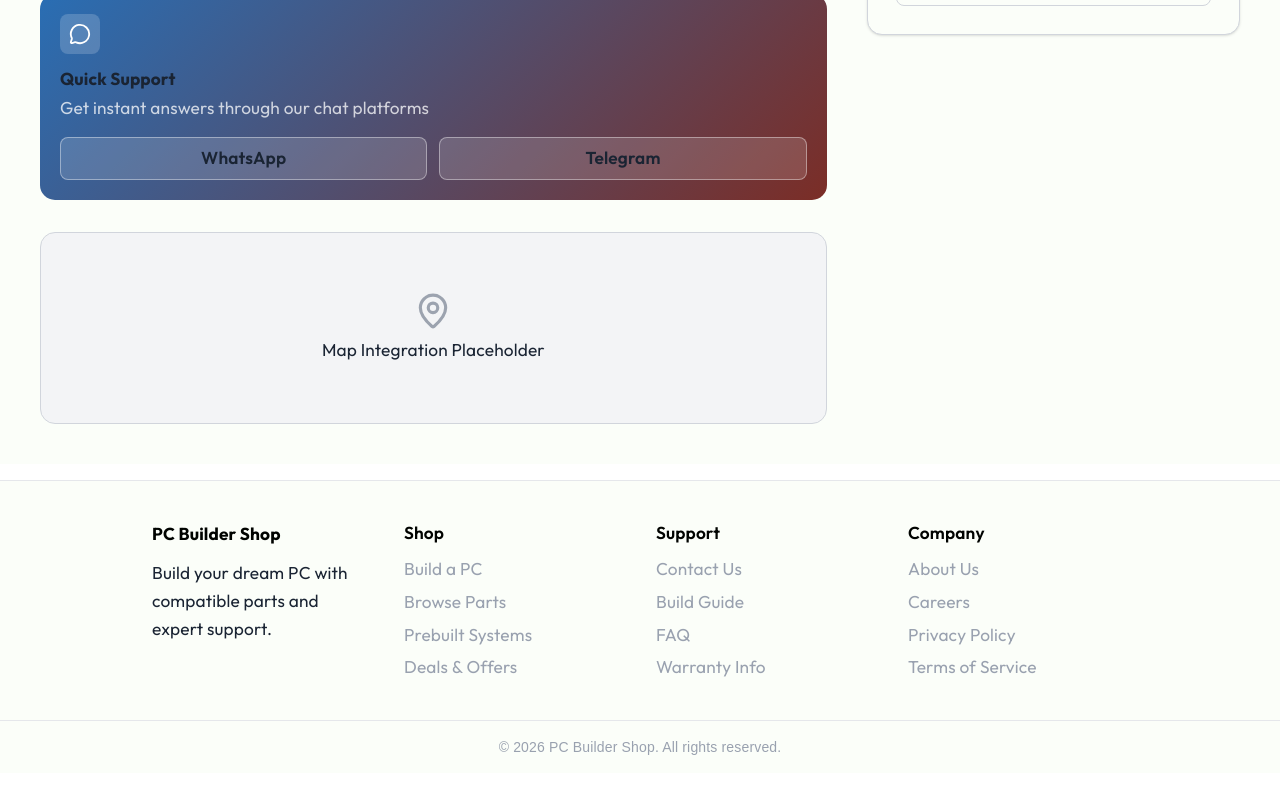
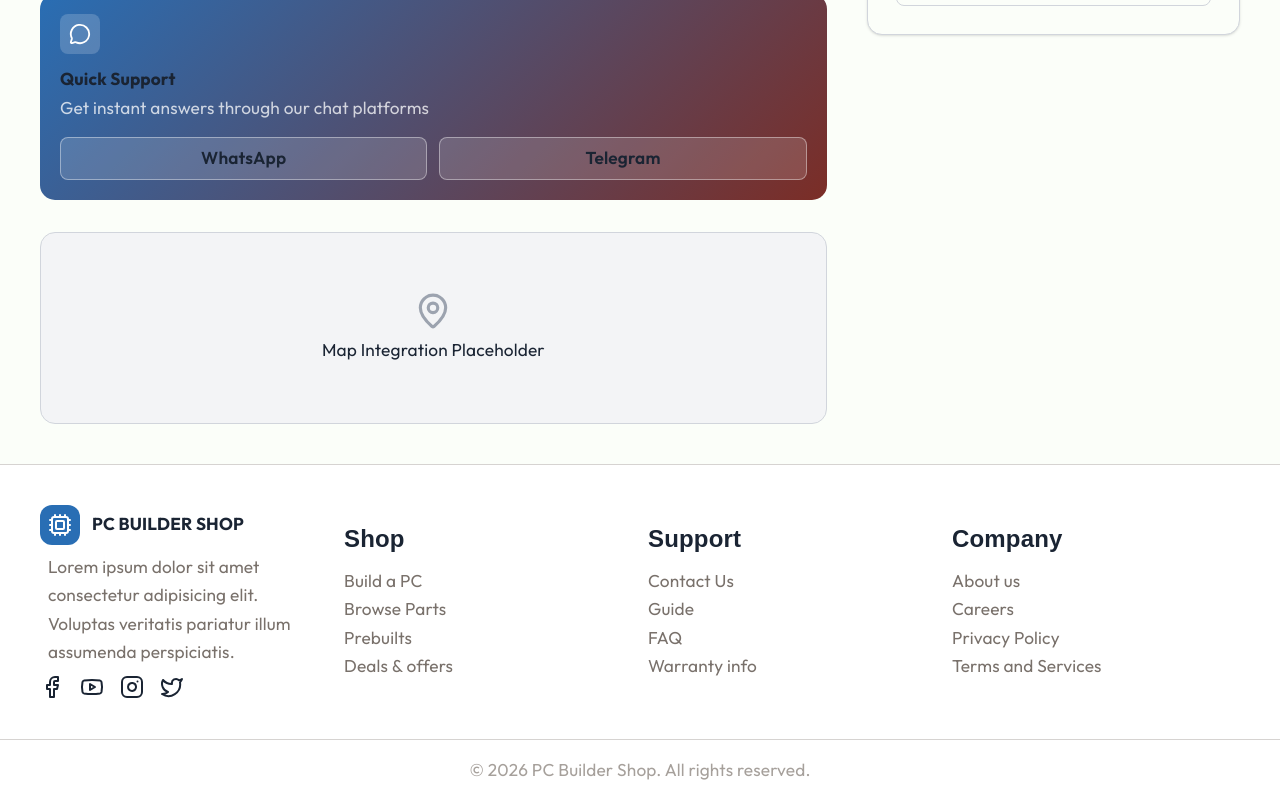
Before and after one commit to sophea-kong/Computer_Shop_website, a React (Vite) app: page /contact in a window 1280 px wide. Shown: the part 976-1776 px from the top of the page. Before the commit the page ends 1749 px from the top, so only its background shows below. Built offline with nearby package versions, Linux system fonts and the light colour scheme.

Commit message:
replace hard coded footer with footer component

```diff
--- a/src/pages/Contact.jsx
+++ b/src/pages/Contact.jsx
@@ -1,5 +1,6 @@
 import { useState } from "react"
 import Navbar from '../components/NavBar'
+import Footer from '../components/Footer'
 import '../styles.css'
 import { Phone, Mail, MapPin, Clock, MessageCircle, Send } from 'lucide-react'
 
@@ -217,53 +218,7 @@ export default function Contact() {
       </div>
 
       {/* FOOTER */}
-      <footer style={{ borderTop: "1px solid #e5e7eb", background: "#fbfef9" }} className="mt-4">
-        <div className="max-w-5xl mx-auto px-6 py-10 grid grid-cols-2 md:grid-cols-4 gap-8">
-
-          <div className="col-span-2 md:col-span-1">
-            <p className="font-bold text-base mb-3" style={{ color: "#000300" }}>PC Builder Shop</p>
-            <p className="text-sm leading-relaxed text-gray-400">
-              Build your dream PC with compatible parts and expert support.
-            </p>
-          </div>
-
-          <div>
-            <p className="font-semibold text-sm mb-3" style={{ color: "#000300" }}>Shop</p>
-            <ul className="flex flex-col gap-2 text-sm text-gray-400">
-              <li><a href="#" className="hover:text-gray-700">Build a PC</a></li>
-              <li><a href="#" className="hover:text-gray-700">Browse Parts</a></li>
-              <li><a href="#" className="hover:text-gray-700">Prebuilt Systems</a></li>
-              <li><a href="#" className="hover:text-gray-700">Deals &amp; Offers</a></li>
-            </ul>
-          </div>
-
-          <div>
-            <p className="font-semibold text-sm mb-3" style={{ color: "#000300" }}>Support</p>
-            <ul className="flex flex-col gap-2 text-sm text-gray-400">
-              <li><a href="#" className="hover:text-gray-700">Contact Us</a></li>
-              <li><a href="#" className="hover:text-gray-700">Build Guide</a></li>
-              <li><a href="#" className="hover:text-gray-700">FAQ</a></li>
-              <li><a href="#" className="hover:text-gray-700">Warranty Info</a></li>
-            </ul>
-          </div>
-
-          <div>
-            <p className="font-semibold text-sm mb-3" style={{ color: "#000300" }}>Company</p>
-            <ul className="flex flex-col gap-2 text-sm text-gray-400">
-              <li><a href="#" className="hover:text-gray-700">About Us</a></li>
-              <li><a href="#" className="hover:text-gray-700">Careers</a></li>
-              <li><a href="#" className="hover:text-gray-700">Privacy Policy</a></li>
-              <li><a href="#" className="hover:text-gray-700">Terms of Service</a></li>
-            </ul>
-          </div>
-
-        </div>
-
-        <div className="py-4 text-center text-sm text-gray-400"
-          style={{ borderTop: "1px solid #e5e7eb" }}>
-          © 2026 PC Builder Shop. All rights reserved.
-        </div>
-      </footer>
+      <Footer />
     </>
   )
 }
```
